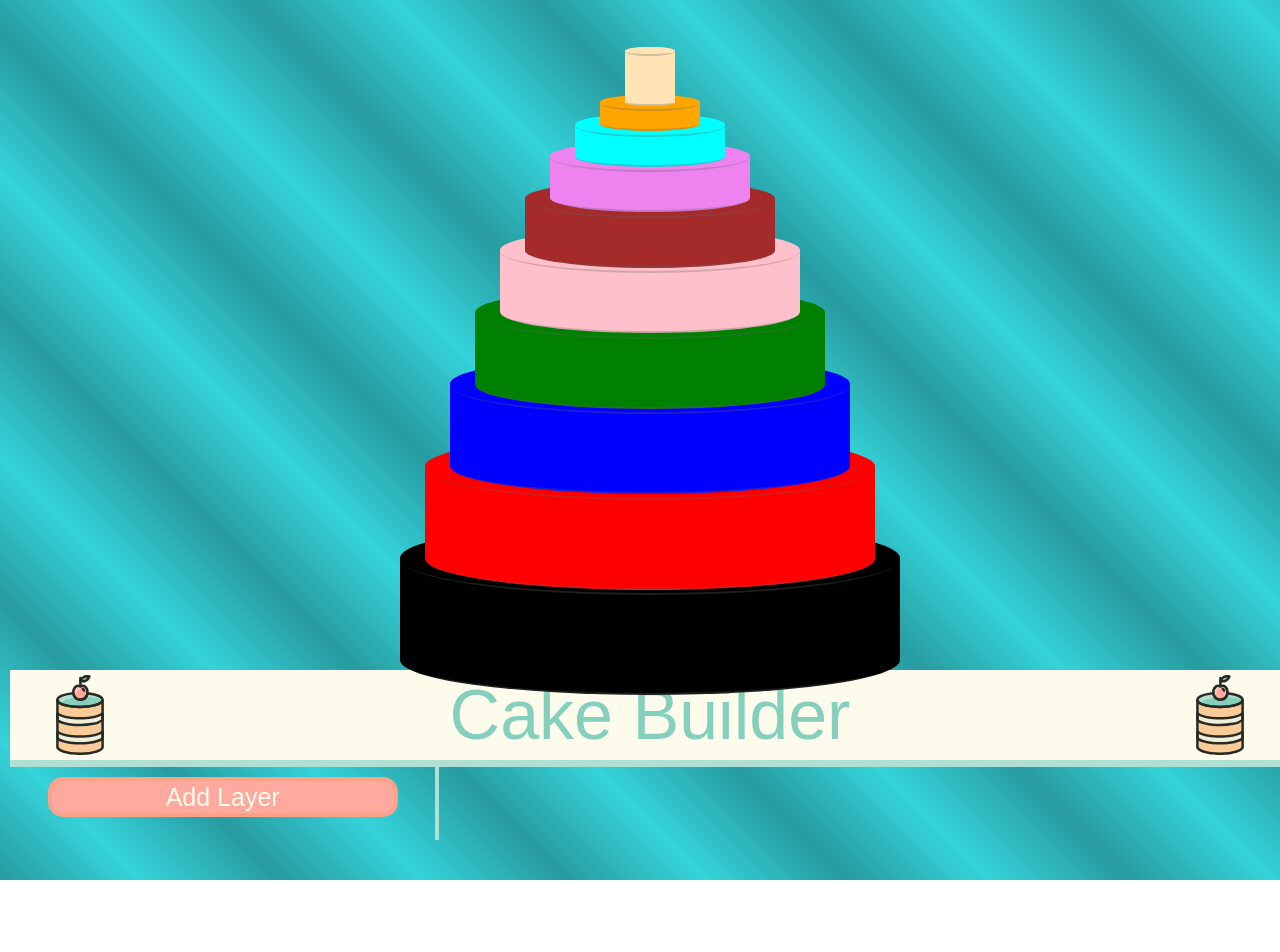
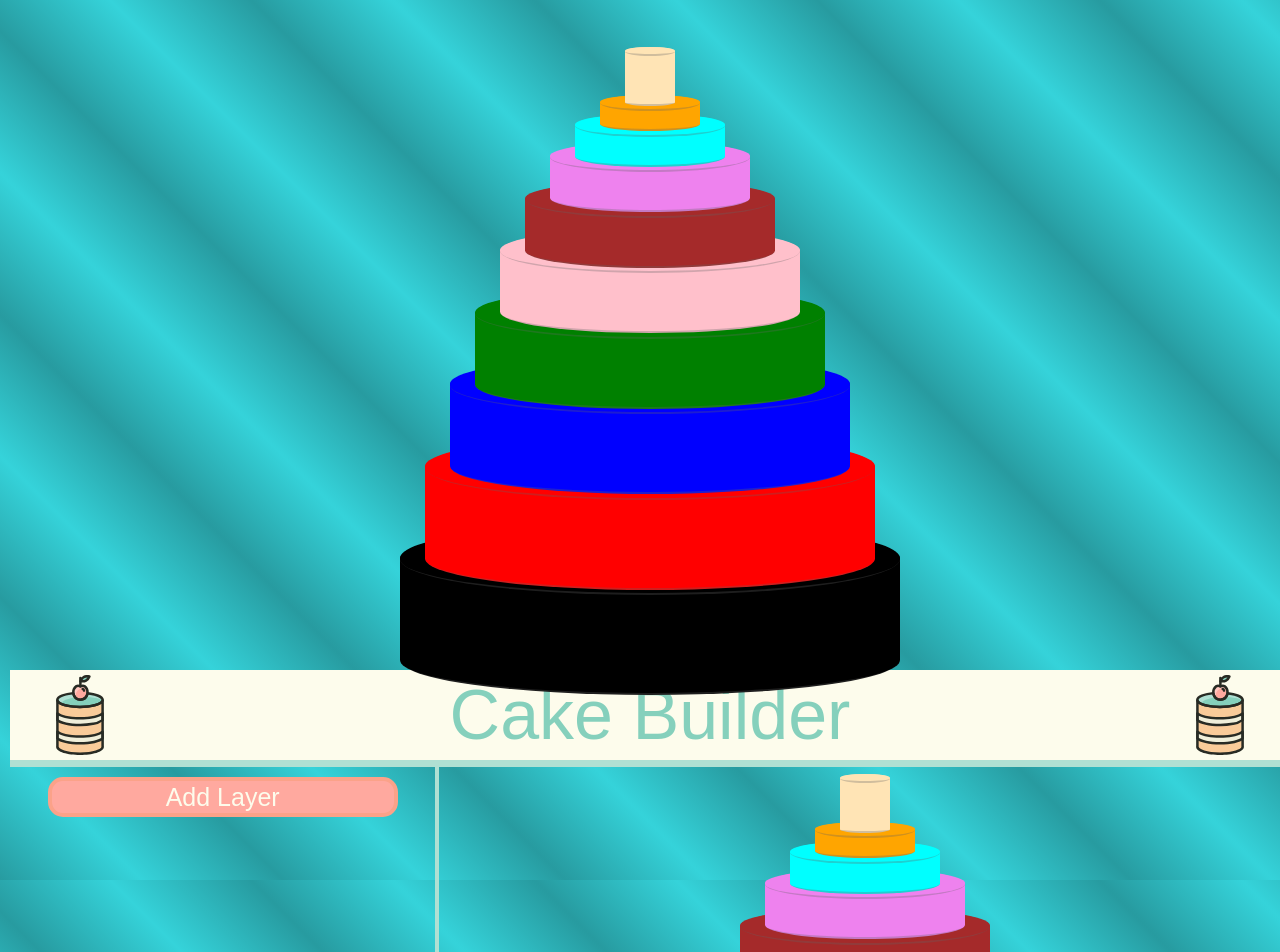
Before and after one commit to jyang3927/cake-builder, a React (Create React App) app: page / in a window 1280 px wide. Shown: the top 952 px of the page. Before the commit the page ends 880 px from the top, so only its background shows below. Built offline with nearby package versions, Linux system fonts and the light colour scheme; a web font is replaced by a local one.

Commit message:
merge jack's branch and layers components

```diff
--- a/src/components/MainPage.tsx
+++ b/src/components/MainPage.tsx
@@ -28,7 +28,7 @@ export function MainPage(){
                 <div className="LayersDiv">
                     <CakeBuilder addLayer = {addLayer}/>
                 </div>
-                <div className="CakeDiv">{layers.map(layer => layer.color)}</div>
+                <div className="CakeDiv"><AllLayers/></div>
             </div>
         </div>
     )
```
